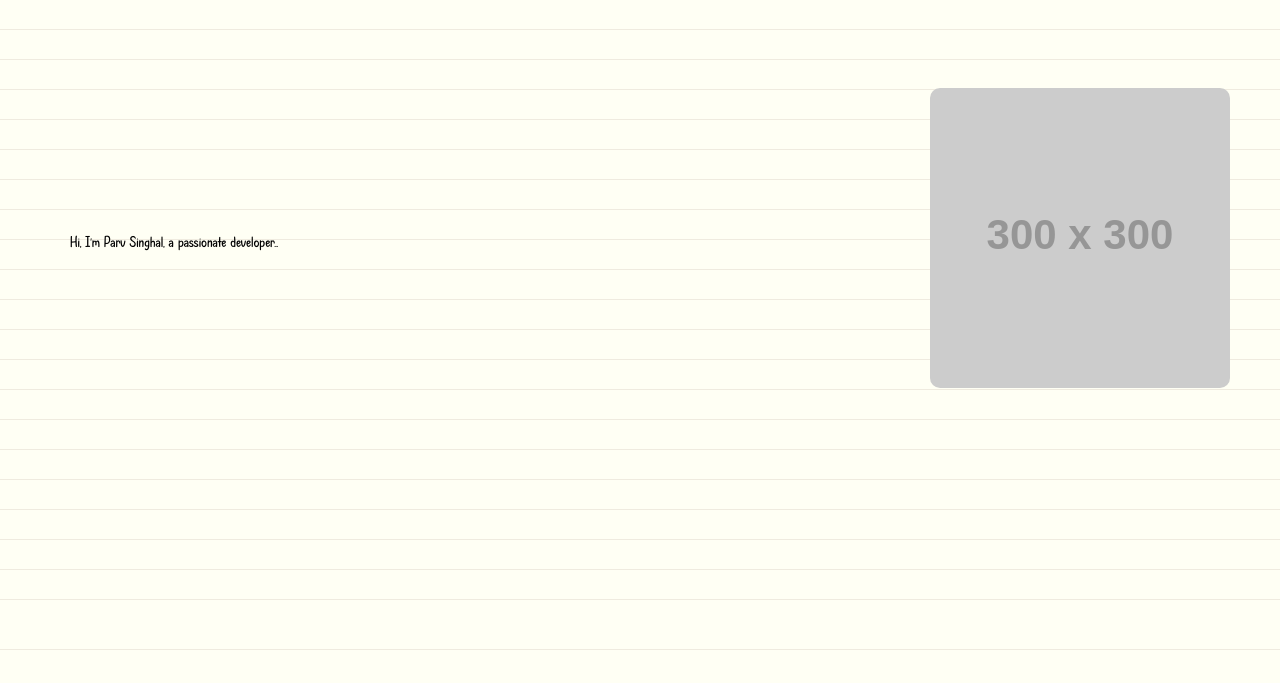
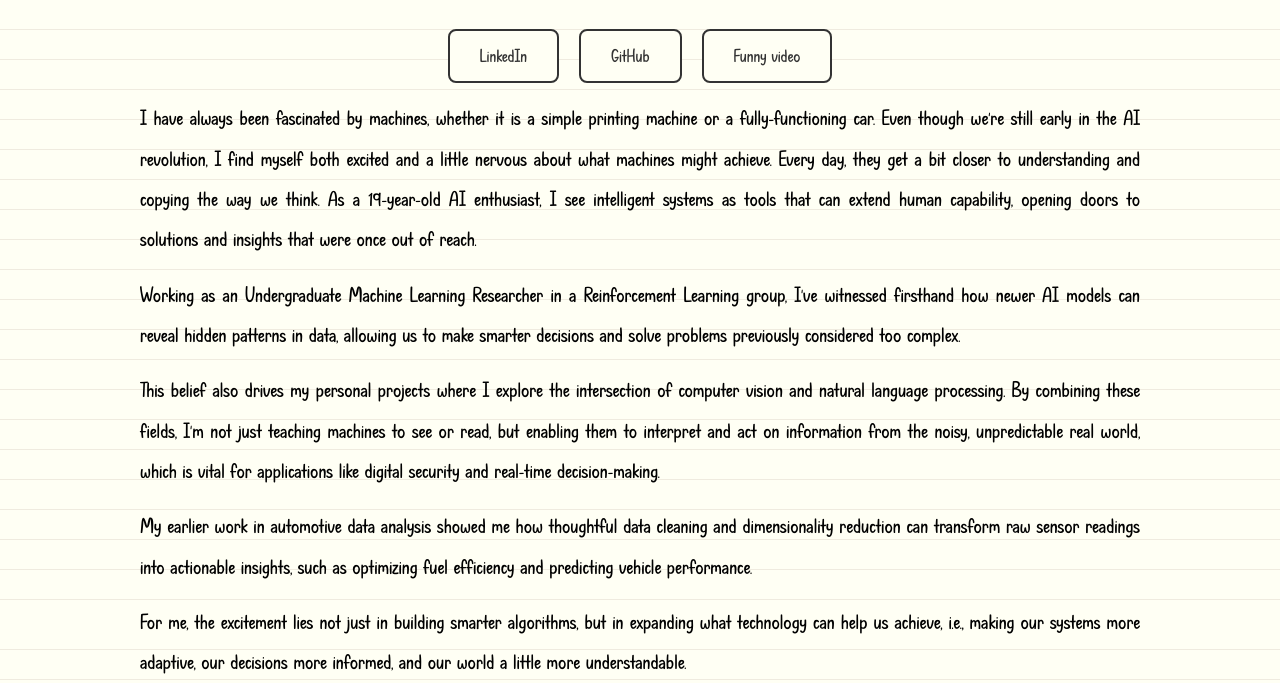
Before and after one commit to IamParvSinghal/IamParvSinghal.github.io, a plain HTML site: page about-me.html in a window 1280 px wide. Shown: the part 180-863 px from the top of the page. Drawn offline with Linux system fonts and the light colour scheme; placeholder pictures from the web are drawn by us.

Commit message:
Changed home page animation, update about me page

```diff
--- a/about-me.html
+++ b/about-me.html
@@ -9,13 +9,21 @@
 <body>
     <a href="table-of-content.html" class="back-button">Back</a>
     <h1>ABOUT ME</h1>
+    <div class="social-buttons">
+        <a href="https://www.linkedin.com/in/parvsinghal/" class="social-button">LinkedIn</a>
+        <a href="https://github.com/IamParvSinghal" class="social-button">GitHub</a>
+        <a href="https://www.youtube.com/watch?v=6_hl8AB7Uf0" class="social-button">Funny video</a>
+    </div>
     <div class="about">
-        <div class="text">
-            <p>Hi, I'm Parv Singhal, a passionate developer...</p>
-        </div>
-        <div class="image">
-            <img src="https://via.placeholder.com/300" alt="Parv Placeholder">
-        </div>
+        <p>I have always been fascinated by machines, whether it is a simple printing machine or a fully-functioning car. Even though we're still early in the AI revolution, I find myself both excited and a little nervous about what machines might achieve. Every day, they get a bit closer to understanding and copying the way we think. As a 19-year-old AI enthusiast, I see intelligent systems as tools that can extend human capability, opening doors to solutions and insights that were once out of reach.</p>
+
+        <p>Working as an Undergraduate Machine Learning Researcher in a Reinforcement Learning group, I've witnessed firsthand how newer AI models can reveal hidden patterns in data, allowing us to make smarter decisions and solve problems previously considered too complex.</p>
+
+        <p>This belief also drives my personal projects where I explore the intersection of computer vision and natural language processing. By combining these fields, I'm not just teaching machines to see or read, but enabling them to interpret and act on information from the noisy, unpredictable real world, which is vital for applications like digital security and real-time decision-making.</p>
+
+        <p>My earlier work in automotive data analysis showed me how thoughtful data cleaning and dimensionality reduction can transform raw sensor readings into actionable insights, such as optimizing fuel efficiency and predicting vehicle performance.</p>
+
+        <p>For me, the excitement lies not just in building smarter algorithms, but in expanding what technology can help us achieve, i.e., making our systems more adaptive, our decisions more informed, and our world a little more understandable.</p>
     </div>
 </body>
 </html>
--- a/styles.css
+++ b/styles.css
@@ -39,6 +39,7 @@ a:hover {
 h1 {
     text-align: center;
     margin-top: 50px;
+    margin-bottom: 5px;
     font-size: 6em;
     font-family: 'Spring Rainstorm', cursive;
 }
@@ -101,10 +102,16 @@ h1 {
 }
 
 .about {
-    display: flex;
-    justify-content: space-around;
-    align-items: center;
-    margin: 50px;
+    max-width: 1000px;
+    margin: 5px auto;
+    padding: 0 10px;
+}
+
+.about p {
+    margin: 15px 0;
+    line-height: 1.8;
+    font-size: 1.4em;
+    text-align: justify;
 }
 
 .about .text {
@@ -120,9 +127,14 @@ h1 {
 .contact-form {
     width: 90%;
     max-width: 600px;
-    margin: 20px auto;
+    margin: -20px auto 20px auto;
     display: flex;
     flex-direction: column;
+}
+
+.contact-form label {
+    font-size: 2em;
+    margin-top: 15px;
 }
 
 .contact-form input,
@@ -183,21 +195,30 @@ h1 {
     cursor: inherit;
 }
 
-.centered a:hover {
-    animation: bounce 1s ease-in-out infinite;
-    font-weight: normal;
-}
-
-/* Keep bold effect for all other links */
-a:not(.centered a):hover {
+/* All links become bold on hover */
+a:hover {
     font-weight: bold;
 }
 
-@keyframes bounce {
-    0%, 100% {
-        transform: translateY(0);
-    }
-    50% {
-        transform: translateY(-10px);
-    }
+.social-buttons {
+    display: flex;
+    justify-content: center;
+    gap: 20px;
+    margin: 5px 0;
 }
+
+.social-button {
+    padding: 10px 30px;
+    font-size: 1.2em;
+    text-decoration: none;
+    color: #333;
+    border: 2px solid #333;
+    border-radius: 8px;
+    transition: all 0.3s ease;
+    background-color: #fffff4;
+}
+
+.social-button:hover {
+    background-color: #333;
+    color: #fffff4;
+}
```
